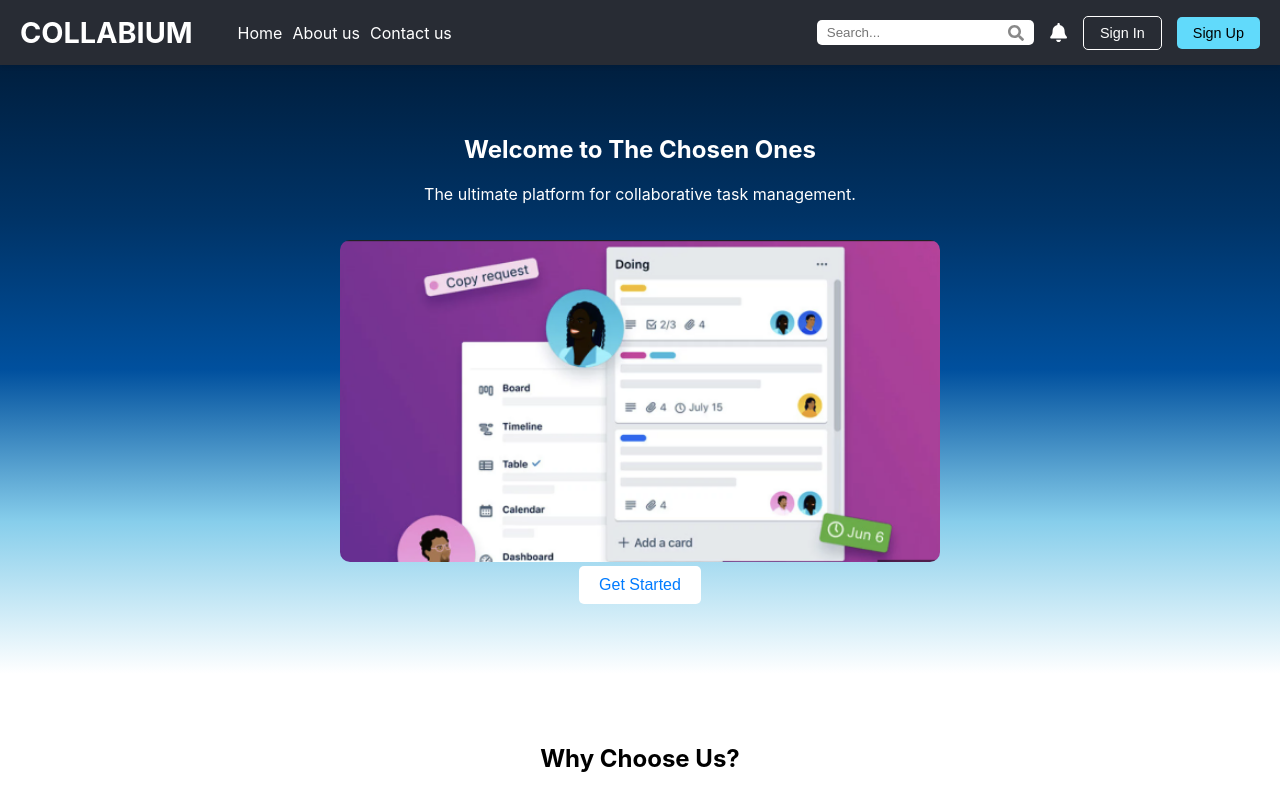
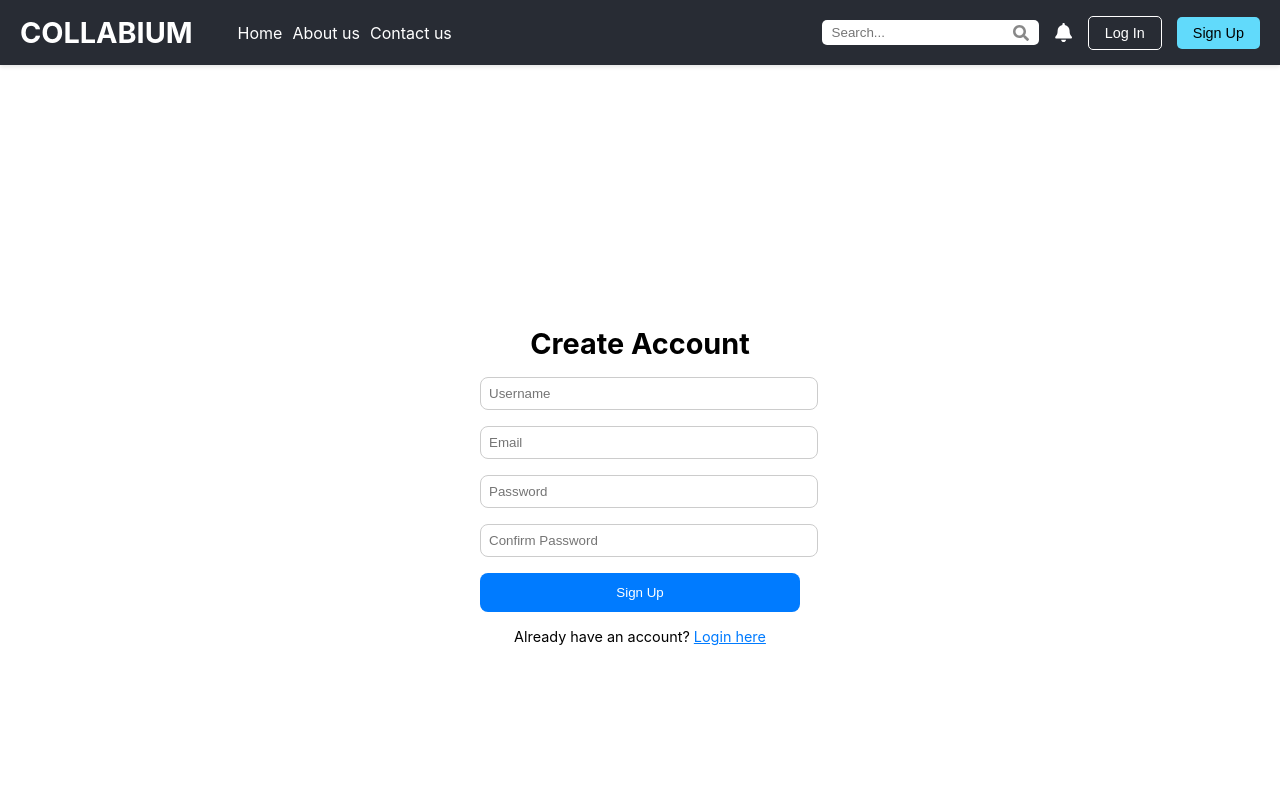
Before and after one commit to KianShirvani/TheChosenOnes, a React (Create React App) app in the folder frontend/: page /signup in a window 1280 px wide. Shown: the top 792 px of the page. Built offline with nearby package versions, Linux system fonts and the light colour scheme.

Commit message:
Worked on LoginPage, SignupPage, Header, App.js to ensure that we have login page, signup page, and the connection of both pages to the MainPage.

```diff
--- a/frontend/src/App.js
+++ b/frontend/src/App.js
@@ -1,23 +1,20 @@
 import React from "react";
-import "./App.css";
+import { BrowserRouter as Router, Routes, Route } from "react-router-dom";
 import Header from "./components/Header";
-import Navbar from "./components/Navbar";
-import HeroSection from "./components/HeroSection";
-import FeaturesSection from "./components/FeaturesSection";
-import Testimonials from "./components/Testimonials";
-import CallToAction from "./components/CallToAction";
-import Footer from "./components/Footer";
+import MainPage from "./MainPage";
+import LoginPage from "./LoginPage";
+import SignupPage from "./SignupPage";
 
 function App() {
   return (
-    <div className="App">
-      <Header />
-      <HeroSection />
-      <FeaturesSection />
-      <Testimonials />
-      <CallToAction />
-      <Footer />
-    </div>
+    <Router>
+      <Header />  {/* ✅ This remains across all pages */}
+      <Routes>
+        <Route path="/" element={<MainPage />} />   {/* ✅ Home Page */}
+        <Route path="/login" element={<LoginPage />} />
+        <Route path="/signup" element={<SignupPage />} />
+      </Routes>
+    </Router>
   );
 }
 
--- /dev/null
+++ b/frontend/src/LoginPage.js
@@ -0,0 +1,15 @@
+import React from "react";
+import LoginBody from "./components/LoginBody";
+import Footer from "./components/Footer";
+import Navbar from "./components/Navbar";
+
+const LoginPage = () => {
+  return (
+    <>
+      <LoginBody />
+      <Footer />
+    </>
+  );
+};
+
+export default LoginPage;
--- a/frontend/src/MainPage.js
+++ b/frontend/src/MainPage.js
@@ -9,7 +9,6 @@ import Navbar from "./components/Navbar";
 const MainPage = () => {
   return (
     <>
-      <Navbar />
       <HeroSection />
       <FeaturesSection />
       <Testimonials />
--- /dev/null
+++ b/frontend/src/SignupPage.js
@@ -0,0 +1,131 @@
+import React, { useState } from "react";
+import { useNavigate } from "react-router-dom";
+import { Input } from "./components/ui/input";
+import { Button } from "./components/ui/button";
+
+const SignupPage = () => {
+  const navigate = useNavigate();
+  const [formData, setFormData] = useState({
+    username: "",
+    email: "",
+    password: "",
+    confirmPassword: "",
+  });
+
+  const handleChange = (e) => {
+    setFormData({
+      ...formData,
+      [e.target.name]: e.target.value,
+    });
+  };
+
+  const handleSubmit = (e) => {
+    e.preventDefault();
+    if (formData.password !== formData.confirmPassword) {
+      alert("Passwords do not match");
+      return;
+    }
+    // 模拟注册逻辑
+    alert("Sign up successful!");
+    navigate("/login");
+  };
+
+  return (
+    <div style={styles.container}>
+      <h2 style={styles.title}>Create Account</h2>
+      <form style={styles.form} onSubmit={handleSubmit}>
+        <Input
+          type="text"
+          name="username"
+          placeholder="Username"
+          value={formData.username}
+          onChange={handleChange}
+          style={styles.input}
+          required
+        />
+        <Input
+          type="email"
+          name="email"
+          placeholder="Email"
+          value={formData.email}
+          onChange={handleChange}
+          style={styles.input}
+          required
+        />
+        <Input
+          type="password"
+          name="password"
+          placeholder="Password"
+          value={formData.password}
+          onChange={handleChange}
+          style={styles.input}
+          required
+        />
+        <Input
+          type="password"
+          name="confirmPassword"
+          placeholder="Confirm Password"
+          value={formData.confirmPassword}
+          onChange={handleChange}
+          style={styles.input}
+          required
+        />
+        <Button type="submit" style={styles.button}>
+          Sign Up
+        </Button>
+      </form>
+      <p style={styles.link}>
+        Already have an account? <span onClick={() => navigate("/login")} style={styles.loginLink}>Login here</span>
+      </p>
+    </div>
+  );
+};
+
+const styles = {
+  container: {
+    display: "flex",
+    flexDirection: "column",
+    alignItems: "center",
+    justifyContent: "center",
+    minHeight: "100vh",
+    padding: "1rem",
+  },
+  title: {
+    fontSize: "1.8rem",
+    fontWeight: "bold",
+    marginBottom: "1rem",
+  },
+  form: {
+    width: "100%",
+    maxWidth: "20rem",
+    display: "flex",
+    flexDirection: "column",
+    gap: "1rem",
+  },
+  input: {
+    width: "100%",
+    padding: "0.5rem",
+    border: "1px solid #ccc",
+    borderRadius: "0.5rem",
+  },
+  button: {
+    width: "100%",
+    backgroundColor: "#007bff",
+    color: "white",
+    padding: "0.75rem",
+    border: "none",
+    borderRadius: "0.5rem",
+    cursor: "pointer",
+  },
+  link: {
+    marginTop: "1rem",
+    fontSize: "0.9rem",
+  },
+  loginLink: {
+    color: "#007bff",
+    cursor: "pointer",
+    textDecoration: "underline",
+  },
+};
+
+export default SignupPage;
--- a/frontend/src/components/Header.js
+++ b/frontend/src/components/Header.js
@@ -4,8 +4,12 @@
 import React from 'react';
 import '../header.css';
 import { FaBell, FaSearch } from 'react-icons/fa';
+import { useNavigate } from 'react-router-dom';
 
 const Header = () => {
+
+    const navigate = useNavigate();
+
     return (
         <header className="header">
             <div className="header-left">
@@ -23,8 +27,8 @@ const Header = () => {
                     <FaSearch className="search-icon" />
                 </div>
                 <FaBell className="icon notification-icon" />
-                <button className="btn sign-in">Sign In</button>
-                <button className="btn sign-up">Sign Up</button>
+                <button className="btn sign-in" onClick={() => navigate("/login")}>Log In</button>
+                <button className="btn sign-up" onClick={() => navigate("/signup")}>Sign Up</button>
             </div>
         </header>
     );
--- a/frontend/src/components/Navbar.js
+++ b/frontend/src/components/Navbar.js
@@ -1,33 +1,16 @@
 import React from "react";
-import { useNavigate } from "react-router-dom";
+
 const Navbar = () => {
- const navigate = useNavigate();
   return (
     <nav style={styles.navbar}>
       <div style={styles.spacer}></div> {/* Left spacer for centering */}
 
-
       <h2 style={styles.heading}>Collabium</h2> {/* Centered heading */}
 
-
-     <div style={styles.buttonContainer}>
-     <button
-         style={styles.button}
-         onClick={() => navigate("/login")}
-       >
-         Login
-       </button>
-       <button
-         style={{ ...styles.button, background: "#007bff", color: "white" }}
-         onClick={() => navigate("/signup")}
-       >
-         Sign Up
-       </button>
-     </div>
+      {/* ✅ Removed the button container */}
     </nav>
   );
 };
-
 
 const styles = {
   navbar: {
@@ -35,6 +18,7 @@ const styles = {
     display: "flex",
     justifyContent: "space-between",
     alignItems: "center",
+    padding: "10px 20px",
   },
   spacer: {
     flex: 1, // Pushes Collabium to the center
@@ -46,31 +30,8 @@ const styles = {
     color: "#0A0A0A",
     textAlign: "center",
     flex: 1, // Makes sure Collabium takes center space
- },
- buttonContainer: {
-   display: "flex",
-   gap: "10px",
-   flex: 1, // Aligns buttons to the right
-   justifyContent: "flex-end",
- },
- button: {
-   padding: "8px 16px",
-   fontSize: "14px",
-   fontWeight: "bold",
-   border: "none",
-   borderRadius: "5px",
-   cursor: "pointer",
-   background: "#E0E0E0",
-   color: "#333",
- },
- heading: {
-   fontFamily: "Inter, sans-serif",
-   fontSize: "24px",
-   fontWeight: "bold",
-   color: "#0A0A0A",
     margin: 0,
   },
 };
 
-
 export default Navbar;
--- /dev/null
+++ b/frontend/src/components/ui/button.js
@@ -0,0 +1,20 @@
+import React from "react";
+
+export const Button = ({ children, style, ...props }) => {
+  return (
+    <button
+      style={{
+        padding: "10px 20px",
+        backgroundColor: "#007bff",
+        color: "white",
+        border: "none",
+        borderRadius: "5px",
+        cursor: "pointer",
+        ...style,
+      }}
+      {...props}
+    >
+      {children}
+    </button>
+  );
+};
--- /dev/null
+++ b/frontend/src/components/ui/input.js
@@ -0,0 +1,16 @@
+import React from "react";
+
+export const Input = ({ style, ...props }) => {
+  return (
+    <input
+      style={{
+        padding: "8px",
+        border: "1px solid #ccc",
+        borderRadius: "4px",
+        width: "100%",
+        ...style,
+      }}
+      {...props}
+    />
+  );
+};
```
Lines whose indentation alone changed are shown as unchanged.
